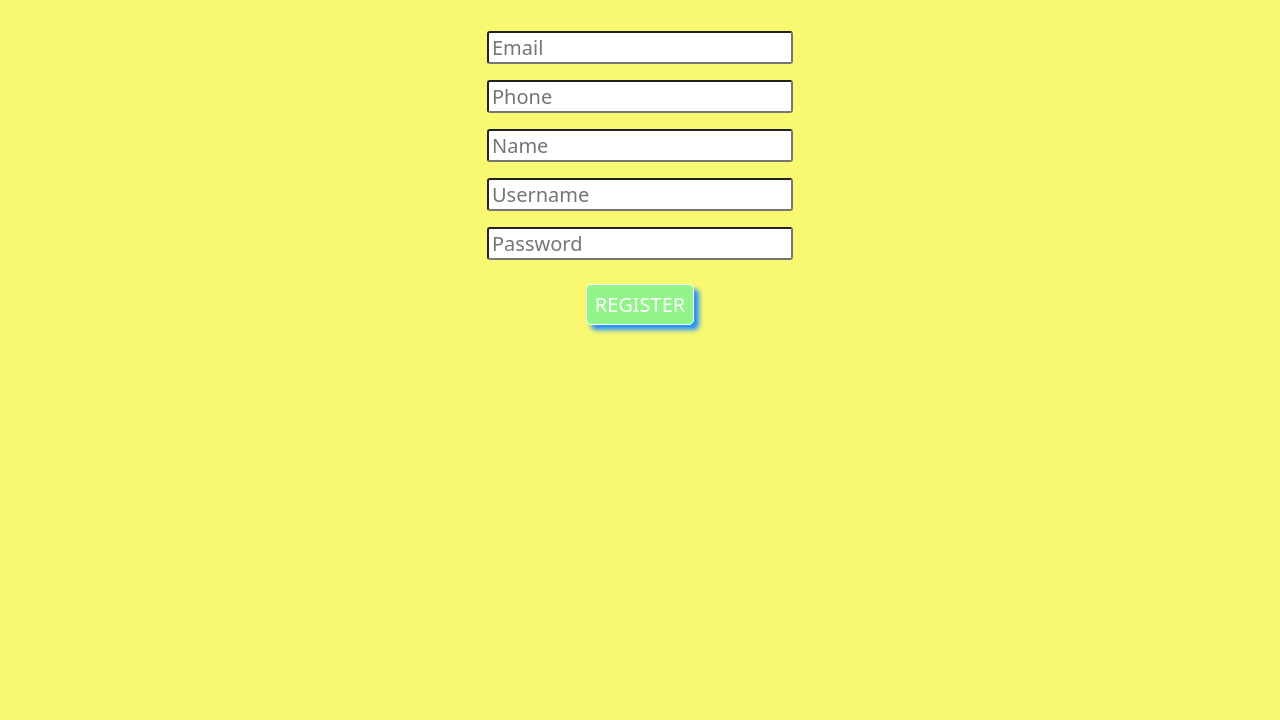
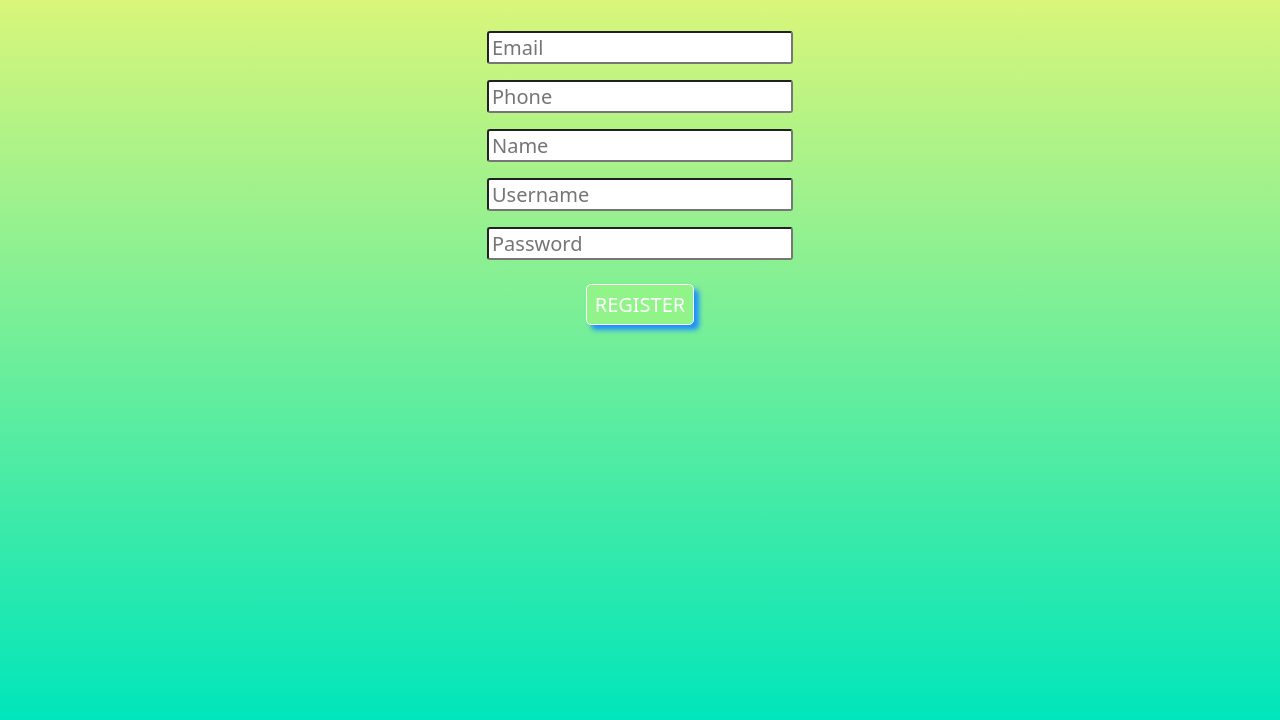
Before and after one commit to STLnick/app-login-registration, a website: page client/index.html in a window 1280 px wide. Shown: the part 106-826 px from the top of the page. Before the commit the page ends 800 px from the top, so only its background shows below. Drawn offline with nearby package versions, Linux system fonts and the light colour scheme.

Commit message:
:lipstick: Add gradient to background

```diff
--- a/client/style.css
+++ b/client/style.css
@@ -8,9 +8,10 @@
 }
 
 body {
-  background: var(--tertiary-color);
+  background: linear-gradient(var(--tertiary-color), var(--secondary-color));
   box-sizing: border-box;
   font-size: 20px;
+  height: 100vh;
 }
 
 h1 {
@@ -38,7 +39,7 @@ input {
   padding: 3px;
 }
 
-div:last-of-type {
+.regField:last-of-type {
   margin-bottom: 1rem;
 }
 
```
